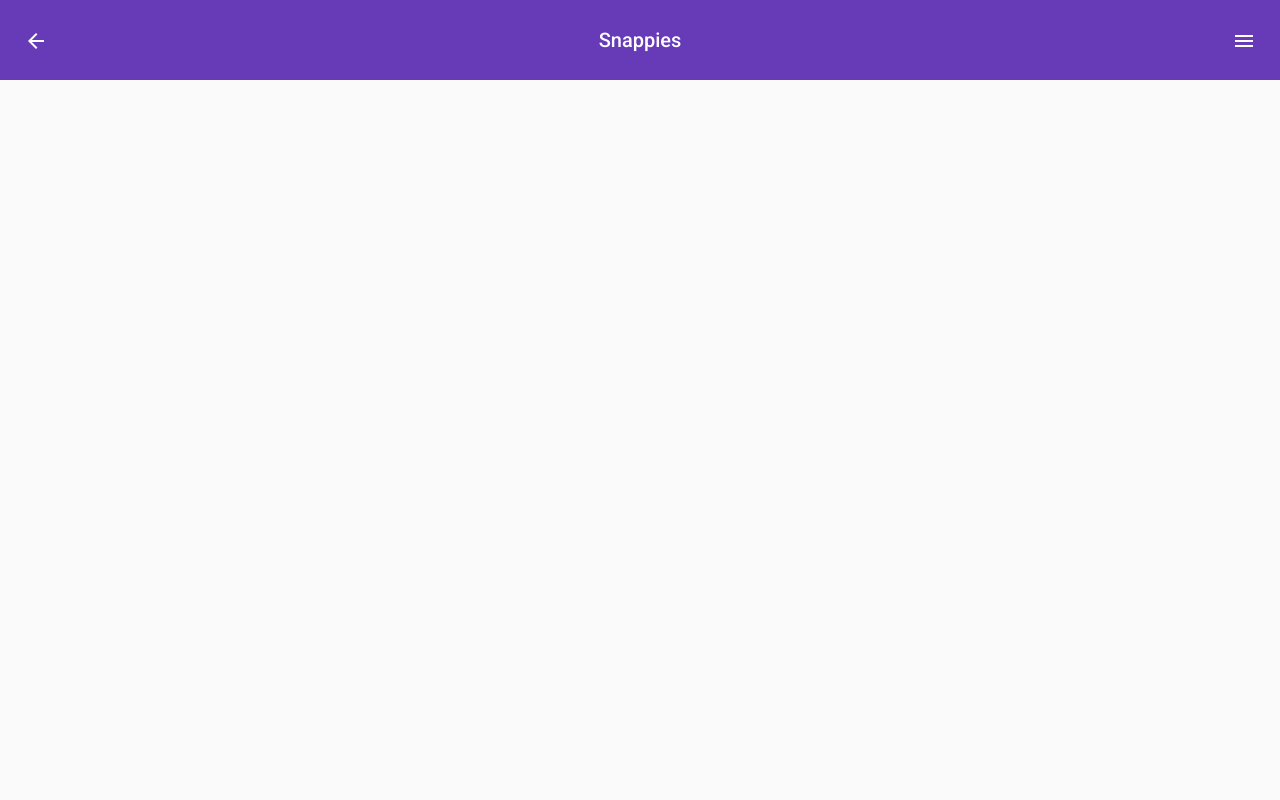
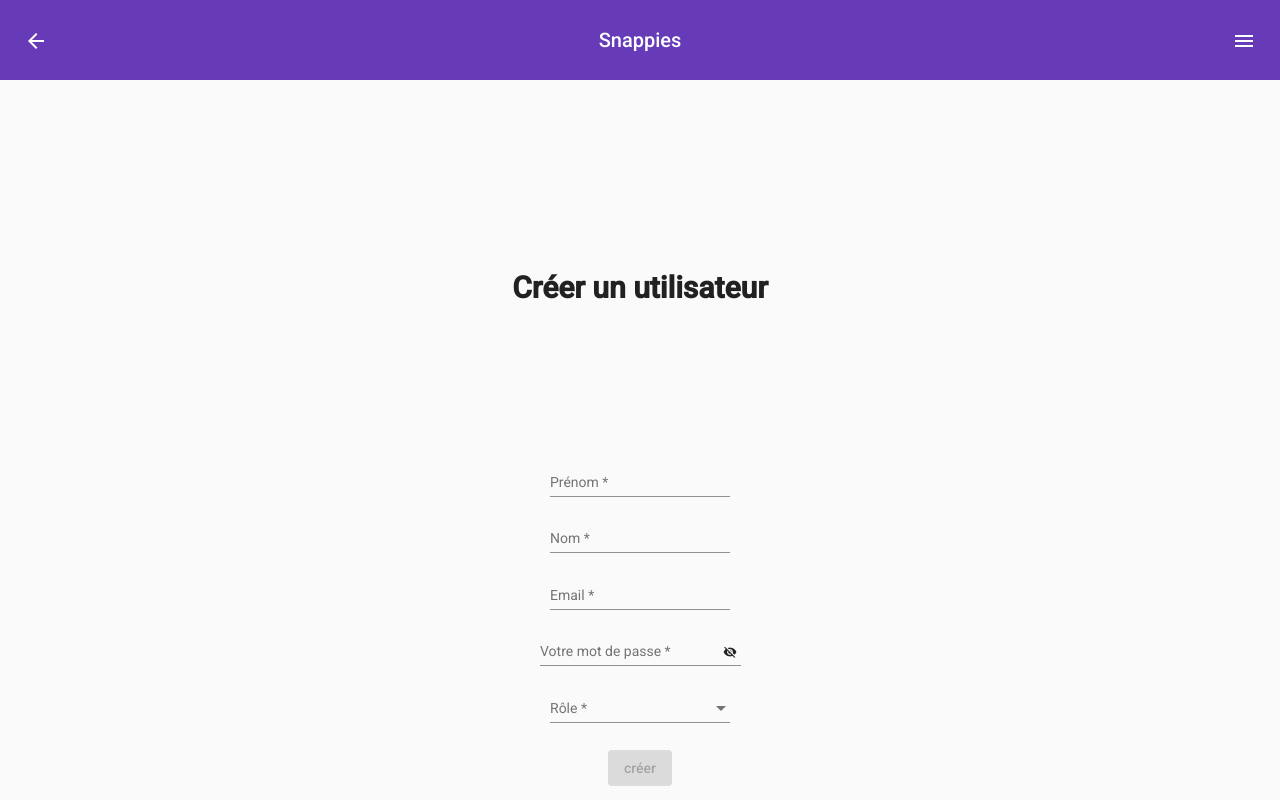
Before and after one commit to pfe-2023-group-03/snappies-front, an Angular app: page /create-user in a window 1280 px wide. Before the commit this address led to /. Built offline with nearby package versions, Linux system fonts and the light colour scheme; sample sign-in values are in the browser's storage.

Commit message:
feat: create a user

```diff
--- a/src/app/app-routing.module.ts
+++ b/src/app/app-routing.module.ts
@@ -4,6 +4,7 @@
 import { LoginformComponent } from './loginform/loginform.component';
 import { AdminComponent } from './admin/admin.component';
 import { DeliveriesComponent } from './deliveries/deliveries.component';
+import { UserformComponent } from './userform/userform.component';
 import { AuthenticationGuard } from './authentication.guard';
 import { OrderComponent } from './order/order.component';
 import { AuthorizationGuard } from './authorization.guard';
@@ -15,7 +16,8 @@
   { path: 'login', component: LoginformComponent},
   { path: 'deliveries', component: DeliveriesComponent, canActivate: [AuthenticationGuard, AuthorizationGuard], data: { roles: [Role.Admin, Role.Deliverer] } },
   { path: 'admin', component: AdminComponent, canActivate: [AuthenticationGuard, AuthorizationGuard], data: { roles: [Role.Admin] } },
-  { path: 'order', component: OrderComponent}
+  { path: 'order', component: OrderComponent},
+  { path: 'create-user', component: UserformComponent, canActivate: [AuthenticationGuard, AuthorizationGuard], data: { roles: [Role.Admin] }}
 ];
 
 @NgModule({
--- a/src/app/app.module.ts
+++ b/src/app/app.module.ts
@@ -17,6 +17,7 @@
 import { AdminModule } from './admin/admin.module';
 import { NavigationService } from './services/navigation.service';
 import { OrderModule } from './order/order.module';
+import { UserformModule } from './userform/userform.module';
 
 import { HTTP_INTERCEPTORS } from '@angular/common/http';
 import { AuthInterceptor } from './authentication.interceptor'; // Ajoutez le chemin correct
@@ -36,6 +37,7 @@
       MatToolbarModule,
       MatSlideToggleModule,
       DeliveriesModule,
+      UserformModule,
 
       ServiceWorkerModule.register('ngsw-worker.js', {
       enabled: !isDevMode(),
--- a/src/app/navbar/navbar.component.html
+++ b/src/app/navbar/navbar.component.html
@@ -17,6 +17,7 @@
             <a mat-list-item (click)="navigateTo('/admin')">Admin</a>
             <a mat-list-item (click)="navigateTo('/deliveries')">Deliveries</a>
             <a mat-list-item (click)="navigateTo('/order')">Order</a>
+            <a mat-list-item (click)="navigateTo('/create-user')">create user</a>
             <a mat-list-item (click)="logout()">Déconnexion</a>"
         </mat-nav-list>
     </mat-sidenav>
--- /dev/null
+++ b/src/app/userform/userform.component.css
@@ -0,0 +1,29 @@
+#title {
+    text-align: center;
+    font-size: 30px;
+    font-weight: bold;
+    margin-top: 3%;
+    margin-top: 15%;
+    margin-bottom: 5%;
+}
+
+#wrapperCreateUser{
+    display: flex;
+    flex-direction: column;
+    width : 100%;
+    margin-top: 7%;
+    justify-content: center;
+    align-items: center;
+}
+
+#userform{
+    display: flex;
+    flex-direction: column;
+    justify-content: center;
+    align-items: center;
+    margin-top: 5%;
+}
+
+#createButton{
+    margin-top: 5%;
+}
--- /dev/null
+++ b/src/app/userform/userform.component.html
@@ -0,0 +1,42 @@
+<h1 id="title">Créer un utilisateur</h1>
+
+<div id="wrapperCreateUser">
+
+    <form id ="userform" [formGroup]="userform">
+        <mat-form-field>
+            <mat-label>Prénom</mat-label>
+            <input formControlName="firstname" matInput>
+        </mat-form-field>
+
+        <mat-form-field>
+            <mat-label>Nom</mat-label>
+            <input formControlName="lastname" matInput>
+        </mat-form-field>
+
+        <mat-form-field>
+            <mat-label>Email</mat-label>
+            <input formControlName="email" matInput>
+        </mat-form-field>
+
+        <mat-form-field>
+            <mat-label>Votre mot de passe</mat-label>
+            <input formControlName="password" matInput [type]="hide ? 'password' : 'text'">
+            <button mat-icon-button matSuffix (click)="hide = !hide" [attr.aria-label]="'Hide password'" [attr.aria-pressed]="hide">
+                <mat-icon>{{hide ? 'visibility_off' : 'visibility'}}</mat-icon>
+            </button>
+        </mat-form-field>
+
+        <mat-form-field>
+            <mat-label>Rôle</mat-label>
+            <mat-select formControlName="role">
+              <mat-option *ngFor="let r of roles" [value]="r.value">
+                {{ r.viewValue }}
+              </mat-option>
+            </mat-select>
+        </mat-form-field>
+
+        <div id="createButton">
+            <button  mat-raised-button (click)="onSubmit()" [disabled]="this.userform.invalid">créer</button>
+        </div>
+    </form>
+</div>
--- /dev/null
+++ b/src/app/userform/userform.component.ts
@@ -0,0 +1,53 @@
+import { Component, OnInit } from '@angular/core';
+import { NavigationService } from '../services/navigation.service';
+import { UserformService } from './userform.service';
+import { FormControl, FormGroup, Validators } from '@angular/forms';
+
+@Component({
+  selector: 'app-userform',
+  templateUrl: './userform.component.html',
+  styleUrls: ['./userform.component.css']
+})
+export class UserformComponent implements OnInit {
+
+  ngOnInit(): void {}
+
+  hide = true;
+
+  roles = [
+    {value: 'admin', viewValue: 'Administarateur'},
+    {value: 'deliverer', viewValue: 'Livreur'},
+    {value: 'user', viewValue: 'utilisateur'}
+  ];
+
+  userform = new FormGroup({
+    firstname: new FormControl('', Validators.required),
+    lastname: new FormControl('', Validators.required),
+    email: new FormControl('', [Validators.required, Validators.email]),
+    password: new FormControl('', [Validators.required, Validators.minLength(8)]),
+    role: new FormControl('', Validators.required),
+  });
+
+  constructor(private readonly userformService : UserformService, private readonly navigationService : NavigationService) {}
+
+  onSubmit() {
+    const firstname = this.userform.get('firstname')?.value;
+    const lastname = this.userform.get('lastname')?.value;
+    const email = this.userform.get('email')?.value;
+    const password = this.userform.get('password')?.value;
+    const role = this.userform.get('role')?.value;
+
+    if (this.userform.valid) {
+      if((firstname && lastname && email && password && role) && (firstname != null && lastname != null && email != null && password != null && role != null)) {
+      this.userformService.createUser(firstname, lastname, email, password, role).subscribe(
+        () => {
+          this.navigationService.navigateTo('/users')
+        },
+        (error) => {
+          console.error('Login error:', error);
+        });
+      }
+    }
+  }
+
+}
--- /dev/null
+++ b/src/app/userform/userform.service.ts
@@ -0,0 +1,25 @@
+import { HttpClient } from '@angular/common/http';
+import { Injectable } from '@angular/core';
+
+@Injectable({
+  providedIn: 'root'
+})
+export class UserformService {
+
+  constructor(private http: HttpClient) { }
+
+  createUser(firstname:string, lastname:string, email:string, password:string, role:string ) {
+
+    const postOption = {
+      firstname,
+      lastname,
+      email,
+      password,
+      role
+    };
+
+    return this.http.post('http://localhost:3000/users', postOption);
+
+  }
+
+}
```
Also changed, not shown: src/app/userform/userform.module.ts (added, +31 -0 lines), 2 other files (tests, documents, lock files or other folders).
